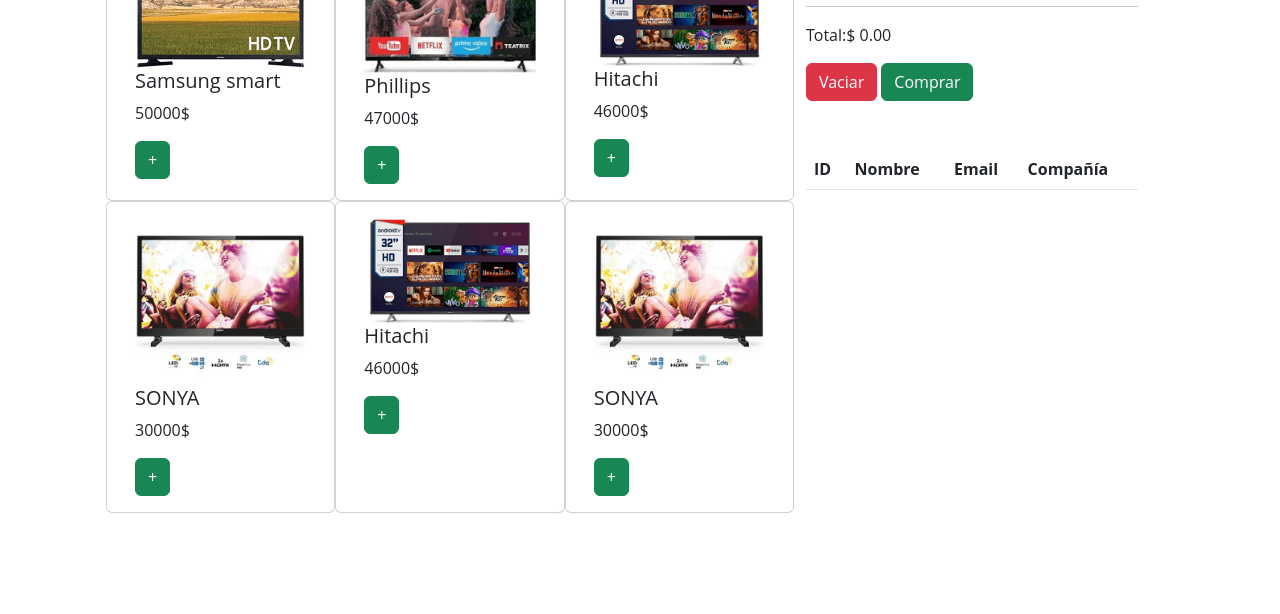
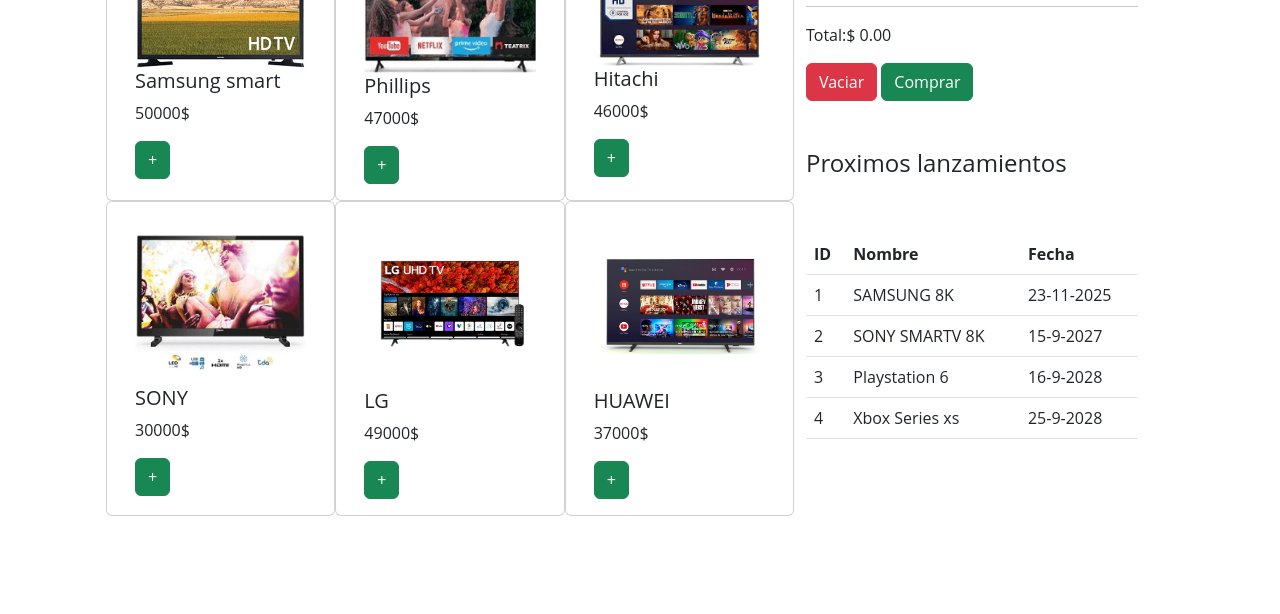
Before and after one commit to Influeza/Proyecto-javascript, a plain HTML site: page index.html in a window 1280 px wide. Shown: the part 186-800 px from the top of the page. Drawn offline with nearby package versions, Linux system fonts and the light colour scheme.

Commit message:
commit final

```diff
--- a/app.js
+++ b/app.js
@@ -20,21 +20,21 @@ const baseDeDatos = [
     },
     {
         id: 4,
-        nombre: 'SONYA',
+        nombre: 'SONY',
         precio: 30000,
         imagen: 'assets/tele-4.png'
     },
     {
         id: 5,
-        nombre: 'Hitachi',
-        precio: 46000,
-        imagen: 'assets/tele-3.png'
+        nombre: 'LG',
+        precio: 49000,
+        imagen: 'assets/tele-5.jpg'
     },
     {
         id: 6,
-        nombre: 'SONYA',
-        precio: 30000,
-        imagen: 'assets/tele-4.png'
+        nombre: 'HUAWEI',
+        precio: 37000,
+        imagen: 'assets/tele-6.jpg'
     }
 
 ];
@@ -155,7 +155,7 @@ function calcularTotal() {
 
 }
 
-
+// mi libreria
 function vaciarCarrito() {
 
     swal({
@@ -186,48 +186,15 @@ function vaciarCarrito() {
 function comprarCarrito() {
 
 
-
-    // localStorage.setItem("id-producto", carrito);
-
     swal("Listo!", "Tu compra fue realizada con exito!", "success");
 }
 
-
-// let baseENJ = JSON.stringify(baseDeDatos);
-
-
-// localStorage.setItem("baseDeDatos", baseENJ)
 
 
 DOMbotonComprar.addEventListener('click', comprarCarrito);
 
 DOMbotonVaciar.addEventListener('click', vaciarCarrito);
 
-// fetch
-
-// const lista = document.querySelector("#lista")
-
-
-//   fetch ("/data.json")
-
-//   .then ((res)=> res.json())
-//   .then ((data)=>{
-
-//     data.forEach((producto) => {
-
-//         const li = document.createElement("li")
-
-//         li.innerHTML=`
-
-//         <h4>${producto.id}</h4>
-//         <p>${producto.nombre}</p>
-//         <p>${producto.precio}</p>
-
-//         `
-
-//         lista.append(li)
-//     })
-//   } )
 
 
 renderizarProductos();
--- a/fetch.js
+++ b/fetch.js
@@ -12,23 +12,8 @@ function cargarProductos() {
                     <td>${producto.fecha}</td>
                 `;
                 tabla.appendChild(row);
-
-                // const card = document.createElement('card');
-                // card.classList = 'card';
-                // card.innerHTML += `
-                //                 <img src="https://www.w3schools.com/howto/img_avatar.png" alt="Avatar" style="width:100%">
-                //                     <div class="container">
-                //                         <h4><b>${usuario.id}</b></h4>
-                //                         <p>${usuario.name}</p>
-                //                     </div>
-
-                //             `;
-
-                // tabla.appendChild(card);
-
             });
-        }) // Aquí mostramos dicha información
-        .catch(error => console.log('Hubo un error : ' + error.message))
+        })
 }
 
-cargarUsuarios();
+cargarProductos();
--- a/index.html
+++ b/index.html
@@ -18,7 +18,7 @@
     <div class="container-fluid">
       <span class="navbar-brand mb-0 h1 text-white">Televisores</span>
 
-      <span >Iniciar sesión</span>
+       <a href="" class="text-white">Iniciar sesion</a>
     </div>
   </nav>
 
@@ -41,54 +41,20 @@
 
         <div class="pt-5">
 
+            <h4 class="pb-5">Proximos lanzamientos</h4>
+
             <table class="table" id="lista-productos">
                 <thead>
                     <tr>
                         <th scope="col">ID</th>
                         <th scope="col">Nombre</th>
-                        <th scope="col">Email</th>
-                        <th scope="col">Compañía</th>
+                        <th scope="col">Fecha</th>
+
                     </tr>
                 </thead>
                 <tbody>
                 </tbody>
             </table>
-
-<!--
-            <h4 class="badge bg-success text-wrap" style="width: 6rem;">Proximos ingresos</h4>
-
-        </ul>
-        <ul class="list-group list-group-horizontal">
-        <li class="list-group-item flex-fill"></li>
-        <li class="list-group-item flex-fill"></li>
-
-        </ul>
-        <ul class="list-group list-group-horizontal">
-        <li class="list-group-item flex-fill"></li>
-        <li class="list-group-item flex-fill "></li>
-
-        </ul>
-        <ul class="list-group list-group-horizontal">
-        <li class="list-group-item flex-fill"></li>
-        <li class="list-group-item flex-fill"></li>
-
-        </ul>
-
-        </ul>
-        <ul class="list-group list-group-horizontal">
-        <li class="list-group-item flex-fill"></li>
-        <li class="list-group-item flex-fill"></li>
-
-        </ul>
-
-        </ul>
-        <ul class="list-group list-group-horizontal">
-        <li class="list-group-item flex-fill"></li>
-        <li class="list-group-item flex-fill"></li>
-
-        </ul> -->
-    </div>
-
         </aside>
     </div>
 </div>
```
Also changed, not shown: assets/tele-5.jpg (added), assets/tele-6.jpg (added).
